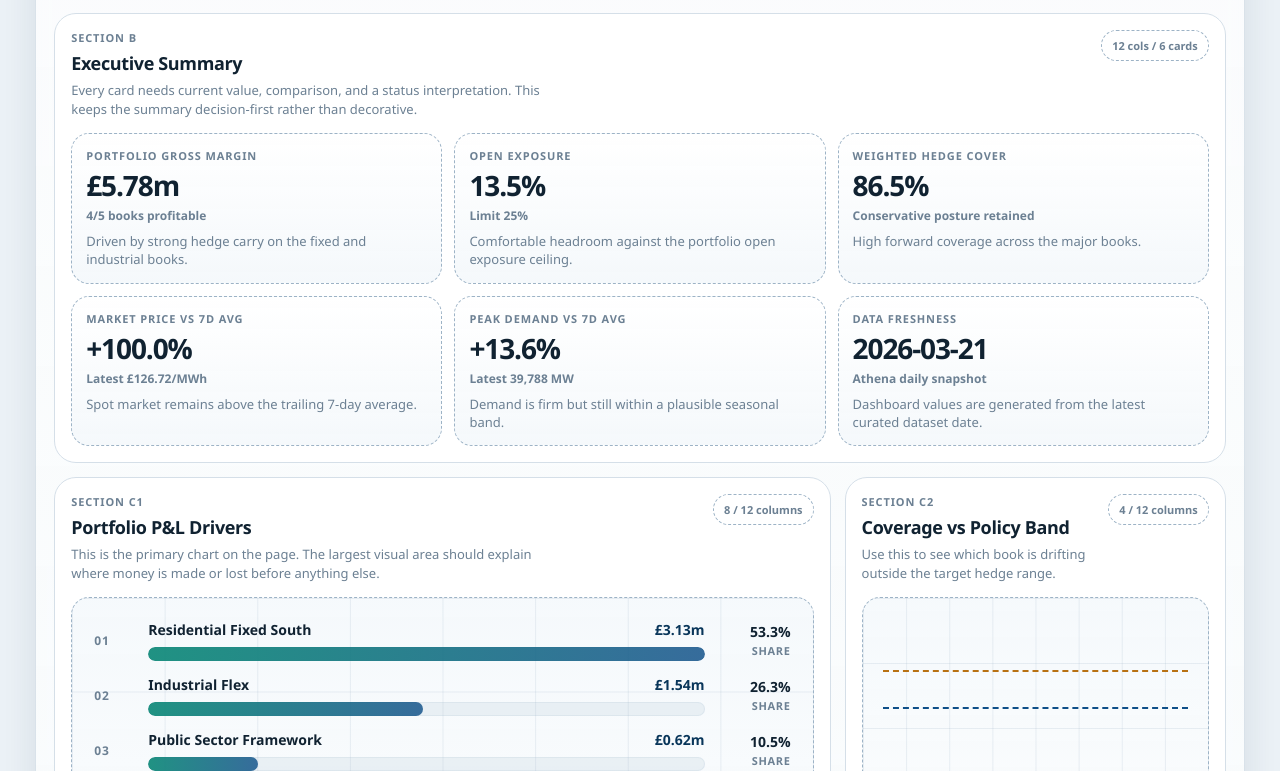
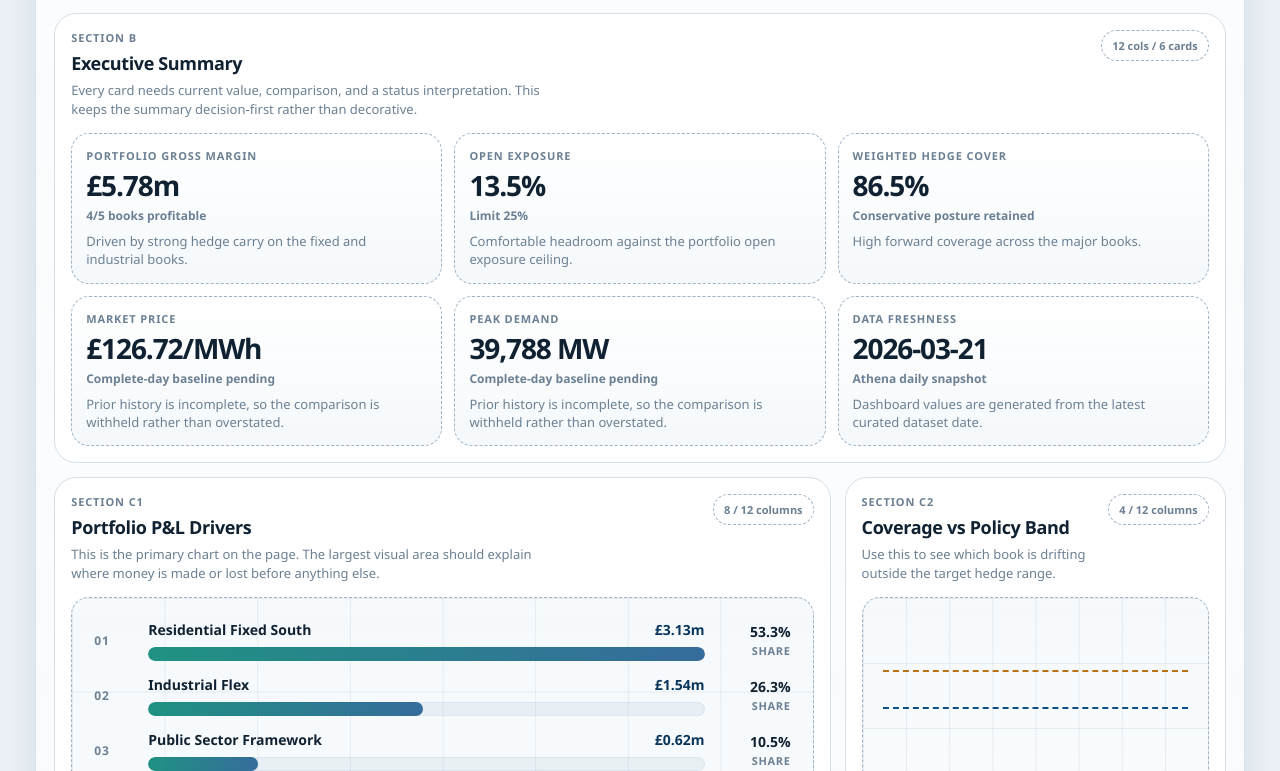
Before and after one commit to SholasSandbox/energy-market-data-lake, a React (Vite) app in the folder dashboard-ui/: page / in a window 1280 px wide. Shown: the part 901-1672 px from the top of the page. Built offline with nearby package versions, Linux system fonts and the light colour scheme.

Commit message:
Tighten executive summary metrics and suppress weak baselines

```diff
--- a/dashboard-ui/public/dashboard-data.json
+++ b/dashboard-ui/public/dashboard-data.json
@@ -1,6 +1,6 @@
 {
   "metadata": {
-    "asOf": "2026-03-22 00:21:54 UTC",
+    "asOf": "2026-03-22 10:53:55 UTC",
     "latestDate": "2026-03-21",
     "region": "GB",
     "scenario": "Conservative Hedge Posture",
@@ -61,16 +61,16 @@
         "detail": "High forward coverage across the major books."
       },
       {
-        "label": "Market Price vs 7D Avg",
-        "value": "+100.0%",
-        "trend": "Latest \u00a3126.72/MWh",
-        "detail": "Spot market remains above the trailing 7-day average."
+        "label": "Market Price",
+        "value": "\u00a3126.72/MWh",
+        "trend": "Complete-day baseline pending",
+        "detail": "Prior history is incomplete, so the comparison is withheld rather than overstated."
       },
       {
-        "label": "Peak Demand vs 7D Avg",
-        "value": "+13.6%",
-        "trend": "Latest 39,788 MW",
-        "detail": "Demand is firm but still within a plausible seasonal band."
+        "label": "Peak Demand",
+        "value": "39,788 MW",
+        "trend": "Complete-day baseline pending",
+        "detail": "Prior history is incomplete, so the comparison is withheld rather than overstated."
       },
       {
         "label": "Data Freshness",
--- a/dashboard-ui/src/mockData.ts
+++ b/dashboard-ui/src/mockData.ts
@@ -48,38 +48,38 @@ export const summaryCards: SummaryCard[] = [
   {
     label: "Portfolio Gross Margin",
     value: "£6.65m",
-    trend: "+4.2% vs prior run",
-    detail: "Driven by strong fixed-book hedge carry.",
+    trend: "4/5 books profitable",
+    detail: "Driven by strong hedge carry across the fixed and industrial books.",
   },
   {
     label: "Open Exposure",
     value: "13.5%",
-    trend: "Below 25% limit",
-    detail: "Comfortable headroom against policy ceiling.",
+    trend: "Limit 25%",
+    detail: "Comfortable headroom against the portfolio open exposure ceiling.",
   },
   {
     label: "Weighted Hedge Cover",
     value: "86.5%",
-    trend: "Stable vs 7D",
-    detail: "Conservative posture retained across major books.",
+    trend: "Conservative posture retained",
+    detail: "High forward coverage across the major books.",
   },
   {
-    label: "Market Price vs 7D Avg",
-    value: "+8.1%",
-    trend: "Elevated regime",
-    detail: "Higher spot prices strengthen hedge value.",
+    label: "Market Price",
+    value: "£101.40/MWh",
+    trend: "+8.1% vs trailing complete-day avg",
+    detail: "Comparison excludes incomplete days and uses only near-complete observations.",
   },
   {
-    label: "Peak Demand vs 7D Avg",
-    value: "+3.6%",
-    trend: "Within seasonal band",
-    detail: "Demand is firm but not at a stress level.",
+    label: "Peak Demand",
+    value: "28,990 MW",
+    trend: "+3.6% vs trailing complete-day avg",
+    detail: "Demand is firm but still within a plausible seasonal band.",
   },
   {
     label: "Data Freshness",
-    value: "15m",
-    trend: "Ingestion on schedule",
-    detail: "Latest snapshot is suitable for portfolio review.",
+    value: "2026-03-10",
+    trend: "Athena daily snapshot",
+    detail: "Dashboard values are generated from the latest curated dataset date.",
   },
 ];
 
```
Also changed, not shown: 1 other file (tests, documents, lock files or other folders).
